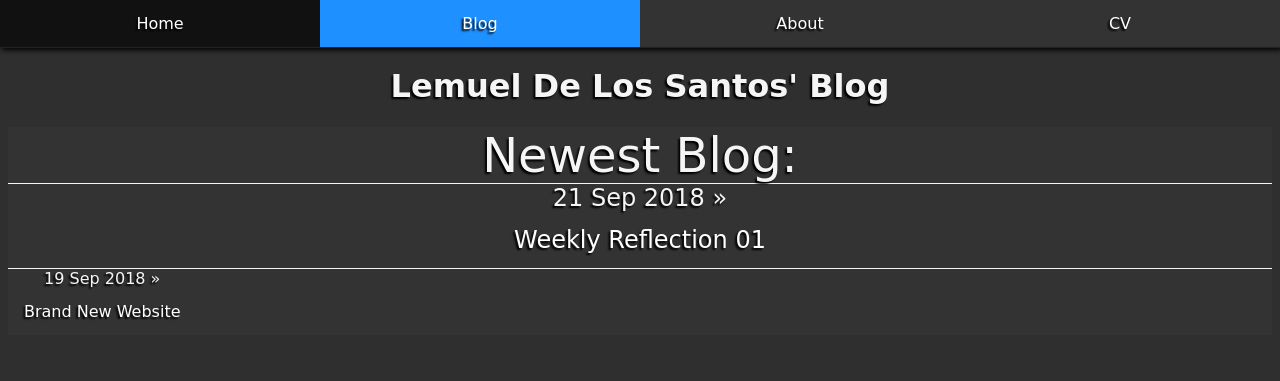
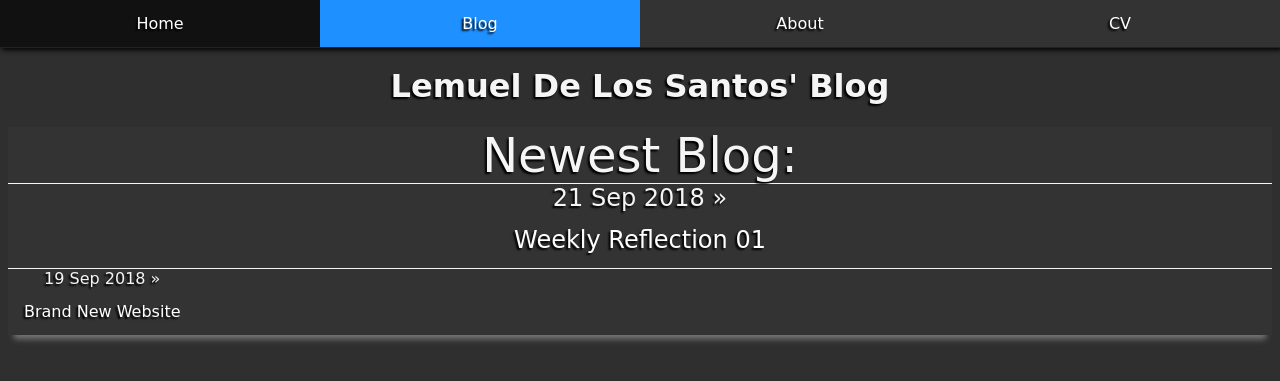
Before and after one commit to lemueldls/lemueld6200.github.io, a Jekyll site: the page built from blog/index.html, in a window 1280 px wide. Shown: the top 381 px of the page. Built offline with Jekyll 4.4.1, drawn with Linux system fonts in a browser that asks for light colours; the list of posts is cut into pages by our own code.

Commit message:
Update main.css

```diff
--- a/css/main.css
+++ b/css/main.css
@@ -47,6 +47,7 @@ p a {
 .posts {
 	width:100%;
 	display:table;
+	box-shadow: 0 10px 6px -6px #777;
 }
 .posts li:first-child {
 	width:100%;
```
